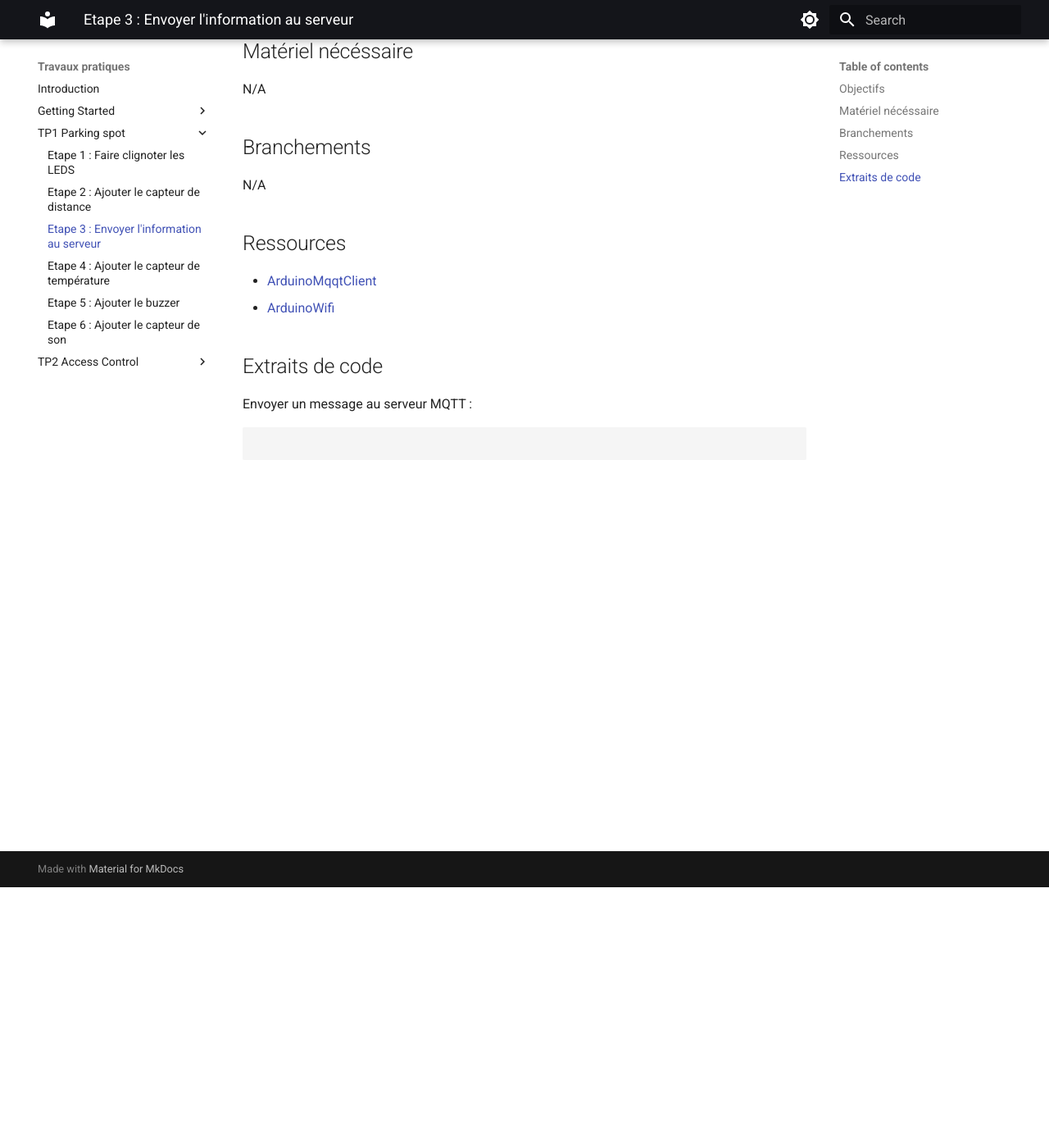
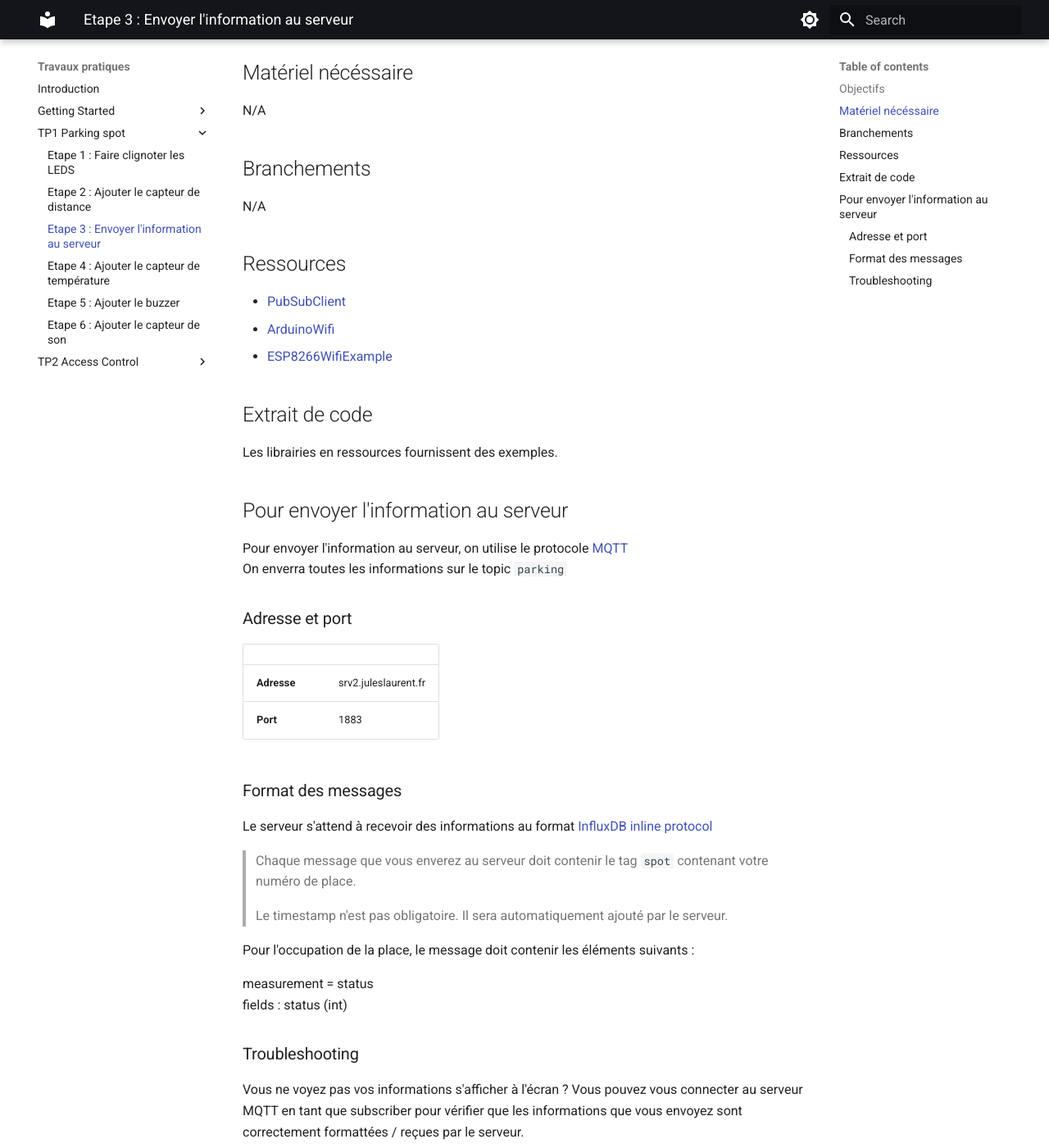
Before and after one commit to JulesAaelio/docs-tp-parking, an MkDocs documentation site: the page built from docs/TP1-Parking-spot/etape-3.md, in a window 1280 px wide and 1400 px high, scrolled down 318 px. Shown: the whole window at 82% size. Built offline with MkDocs 1.6.1 and Material for MkDocs 9.7.7, drawn with Linux system fonts in a browser that asks for light colours; some of the changed text lies outside the part shown.

Commit message:
Update docs

````diff
--- a/docs/TP1-Parking-spot/etape-3.md
+++ b/docs/TP1-Parking-spot/etape-3.md
@@ -1,6 +1,7 @@
 # Etape 3 : Envoyer l'information au serveur
 
 ## Objectifs
+Se connecter au réseau WiFi
 Envoyer le statut (occupé / libre) au serveur.
 On enverra un entier binaire :
 
@@ -14,11 +15,48 @@ N/A
 N/A
 
 ## Ressources
-- [ArduinoMqqtClient](https://www.arduino.cc/reference/en/libraries/arduinomqttclient/)
+- [PubSubClient](https://www.arduino.cc/reference/en/libraries/pubsubclient/)
 - [ArduinoWifi](https://www.arduino.cc/reference/en/libraries/wifi/)
+- [ESP8266WifiExample](https://github.com/esp8266/Arduino/blob/master/libraries/ESP8266WiFi/examples/WiFiClient/WiFiClient.ino)
 
-## Extraits de code
-Envoyer un message au serveur MQTT :
-```c
+## Extrait de code
+Les librairies en ressources fournissent des exemples.
+
+## Pour envoyer l'information au serveur
+Pour envoyer l'information au serveur, on utilise le protocole [MQTT](https://en.wikipedia.org/wiki/MQTT)
+On enverra toutes les informations sur le topic `parking`
+
+### Adresse et port
+|   |   |
+|---|---|
+| **Adresse** | srv2.juleslaurent.fr |
+| **Port**    | 1883                 |
+
+
+### Format des messages
+Le serveur s'attend à recevoir des informations au format [InfluxDB inline protocol](https://docs.influxdata.com/influxdb/v1.8/write_protocols/line_protocol_tutorial/)
+
+> Chaque message que vous enverez au serveur doit contenir le tag `spot` contenant votre numéro de place.
+
+> Le timestamp n'est pas obligatoire. Il sera automatiquement ajouté par le serveur.
+
+Pour l'occupation de la place, le message doit contenir les éléments suivants :
+
+measurement = status
+fields : status (int)
+
+### Troubleshooting
+Vous ne voyez pas vos informations s'afficher à l'écran ?
+Vous pouvez vous connecter au serveur MQTT en tant que subscriber pour vérifier que les informations que vous envoyez sont correctement formattées / reçues par le serveur.
+
+Installez [Mosquitto](https://mosquitto.org/download/)
+Et lancez la commande suivante :
+```
+mosquitto_sub -h srv2.juleslaurent.fr -t "parking"
+```
+
+ou via docker
 
 ```
+docker run -it eclipse-mosquitto mosquitto_sub -h srv2.juleslaurent.fr -t "parking"
+```
````
Also changed, not shown: docs/Getting_Started/2-tools.md (+2 -0 lines), docs/TP1-Parking-spot/etape-4.md (+13 -6 lines), docs/TP1-Parking-spot/etape-5.md (+1 -1 lines), docs/TP2-Access-Control/etape-3.md (+0 -1 lines), docs/images/step-2_bb.png, docs/images/step-2_schem.png.
